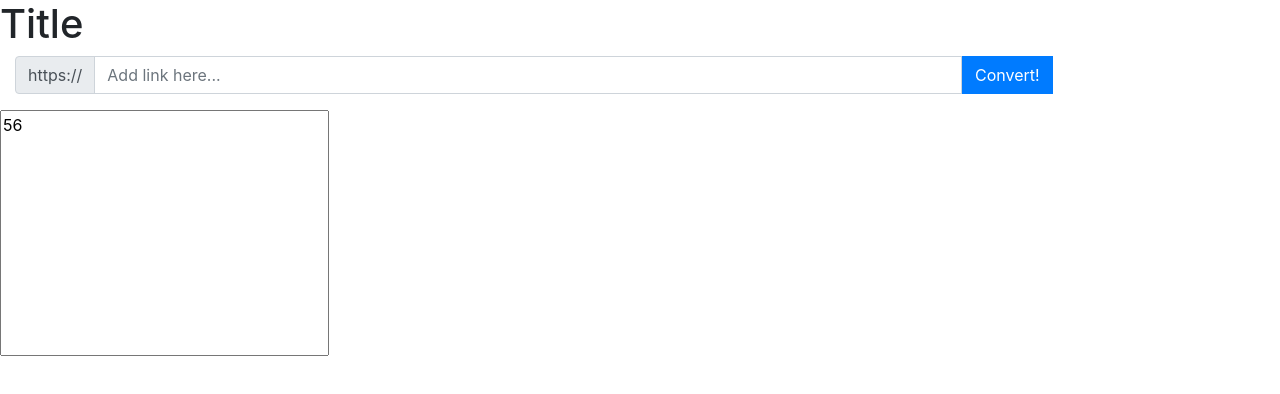
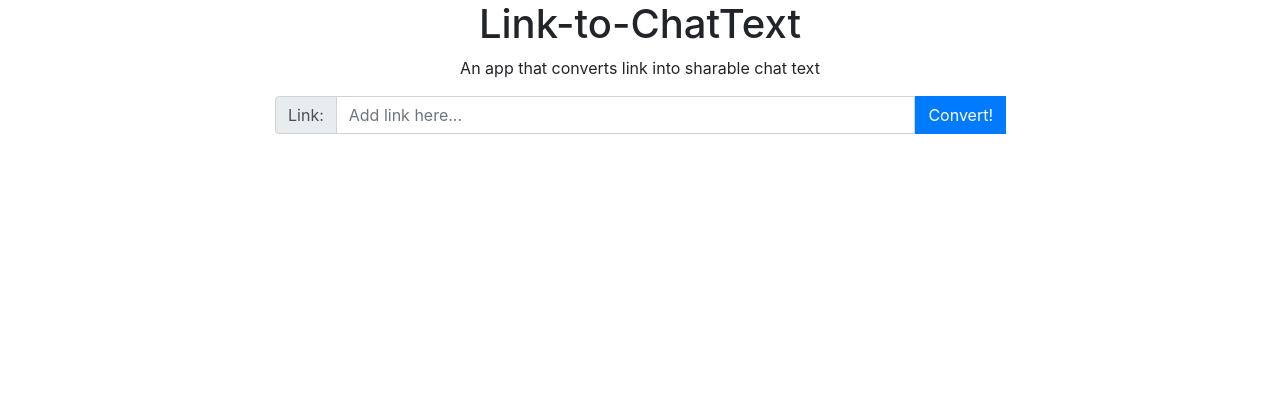
Before and after one commit to amajai/whatsapp-link-text, a React (Create React App) app: page / in a window 1280 px wide. Shown: the top 394 px of the page. Built offline with nearby package versions, Linux system fonts and the light colour scheme.

Commit message:
functional api & components

```diff
--- a/public/index.html
+++ b/public/index.html
@@ -6,9 +6,7 @@
   <link rel="icon" href="%PUBLIC_URL%/favicon.ico" />
   <meta name="viewport" content="width=device-width, initial-scale=1" />
   <meta name="theme-color" content="#000000" />
-  <meta name="description" content="Web site created using create-react-app" />
   <link rel="apple-touch-icon" href="logo192.png" />
-  <link rel="manifest" href="%PUBLIC_URL%/manifest.json" />
   <link rel="stylesheet" href="https://maxcdn.bootstrapcdn.com/bootstrap/4.3.1/css/bootstrap.min.css"
     integrity="sha384-ggOyR0iXCbMQv3Xipma34MD+dH/1fQ784/j6cY/iJTQUOhcWr7x9JvoRxT2MZw1T" crossorigin="anonymous" />
   <title>React App</title>
--- a/src/App.js
+++ b/src/App.js
@@ -1,20 +1,52 @@
-import React, { Fragment } from 'react';
+import React, { Fragment, Component } from 'react';
 import Header from './components/Header';
 import OutputField from './components/OutputField';
 import LinkInput from './components/LinkInput';
-import Form from 'react-bootstrap/Form';
 import './App.css';
+import axios from 'axios';
 
-function App() {
-  return (
-    <Fragment>
-      <Header />
-      <Form>
-        <LinkInput />
-      </Form>
-      <OutputField />
-    </Fragment>
-  );
+class App extends Component {
+  state = {
+    loading: false,
+    link: true,
+    data: ''
+  };
+
+  sendLink = async link => {
+    this.setState({ link: link });
+    this.setState({ loading: true });
+    const data = await axios({
+      method: 'POST',
+      url: '/send_link',
+      headers: { 'content-type': 'application/json' },
+      data: { link: link }
+    })
+      .then(function(response) {
+        console.log('Success!');
+        return response.data;
+      })
+      .catch(function(error) {
+        console.log(error);
+      });
+    let text = `${data.heading}\n\n${data.summary}...`;
+    console.log(text);
+    this.setState({ data: text, loading: false });
+  };
+  render() {
+    return (
+      <Fragment>
+        <div className='container'>
+          <Header />
+          <LinkInput sendLink={this.sendLink} />
+          <OutputField
+            theLink={this.state.link}
+            loading={this.state.loading}
+            data={this.state.data}
+          />
+        </div>
+      </Fragment>
+    );
+  }
 }
 
 export default App;
--- a/src/components/Header.js
+++ b/src/components/Header.js
@@ -1,10 +1,14 @@
 import React from 'react';
+import Row from 'react-bootstrap/Row';
 
 const Header = () => {
   return (
-    <div>
-      <h1>Title</h1>
-    </div>
+    <Row className='justify-content-center'>
+      <div className='a text-center'>
+        <h1>Link-to-ChatText</h1>
+        <p>An app that converts link into sharable chat text</p>
+      </div>
+    </Row>
   );
 };
 
--- a/src/components/LinkInput.js
+++ b/src/components/LinkInput.js
@@ -1,25 +1,48 @@
-import React from 'react';
+import React, { Component } from 'react';
 import Form from 'react-bootstrap/Form';
-import { Col, InputGroup, Button } from 'react-bootstrap';
-const LinkInput = () => {
+import { Col, InputGroup, Button, Row } from 'react-bootstrap';
+
+class LinkInput extends Component {
+  state = {
+    text: ''
+  };
+  onChange = e => {
+    this.setState({ text: e.target.value });
+  };
+
+  onSubmit = e => {
+    e.preventDefault();
+    this.props.sendLink(this.state.text);
+    this.setState({ text: '' });
+  };
+  render() {
     return (
-    <Form.Group as={Col} md='10' controlId='validLink'>
+      <Form
+        as={Row}
+        onSubmit={this.onSubmit}
+        className=' justify-content-center'
+      >
+        <Form.Group as={Col} md='8' controlId='validLink'>
           <InputGroup>
             <InputGroup.Prepend>
-          <InputGroup.Text id='inputGroupPrepend'>https://</InputGroup.Text>
+              <InputGroup.Text id='inputGroupPrepend'>Link:</InputGroup.Text>
             </InputGroup.Prepend>
             <Form.Control
+              onChange={this.onChange}
               type='url'
               placeholder='Add link here...'
               aria-describedby='inputGroupPrepend'
               required
+              value={this.state.text}
             />
             <InputGroup.Prepend>
               <Button type='submit'>Convert!</Button>
             </InputGroup.Prepend>
           </InputGroup>
         </Form.Group>
+      </Form>
     );
-};
+  }
+}
 
 export default LinkInput;
--- a/src/components/OutputField.js
+++ b/src/components/OutputField.js
@@ -1,19 +1,30 @@
-import React from 'react';
+import React, { Fragment } from 'react';
+import Spinner from 'react-bootstrap/Spinner';
 
-const OutputField = () => {
+const OutputField = ({ loading, data, link }) => {
+  if (loading) {
     return (
-    <div>
+      <Spinner animation='border' role='status'>
+        <span className='sr-only'>Loading...</span>
+      </Spinner>
+    );
+  } else {
+    return (
+      <Fragment>
+        {data && (
           <textarea
             name='outputfield'
             id='outputfield'
-        cols='30'
+            cols='70'
             rows='10'
-        value='56'
+            value={data}
             readOnly
-        style={{ resize: 'none' }}
+            style={{ resize: 'none', fontSize: '13px' }}
           ></textarea>
-    </div>
+        )}
+      </Fragment>
     );
+  }
 };
 
 export default OutputField;
```
Also changed, not shown: package.json (+6 -1 lines), public/robots.txt (deleted), 2 other files (tests, documents, lock files or other folders). Lines whose indentation alone changed are shown as unchanged.
